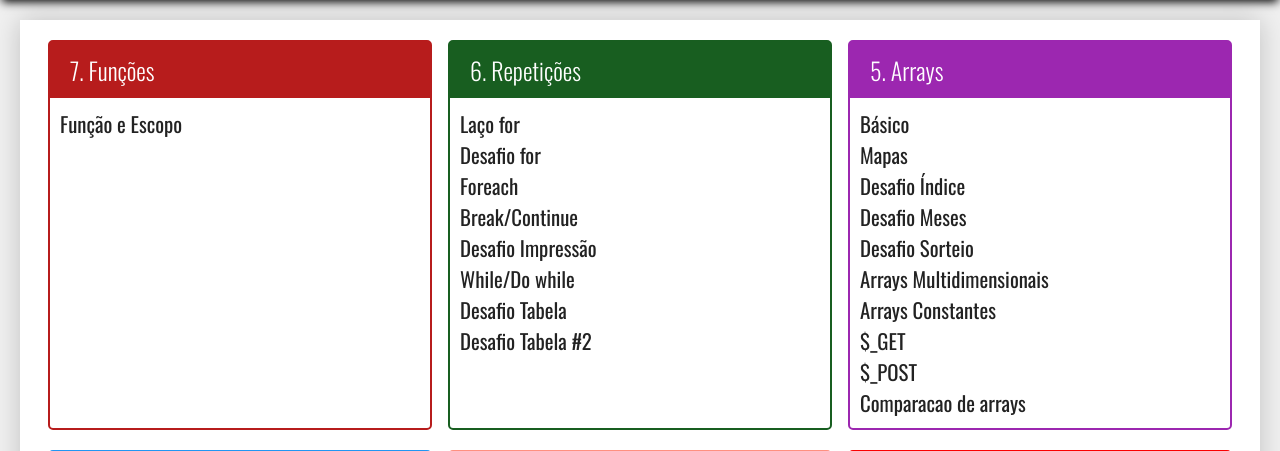
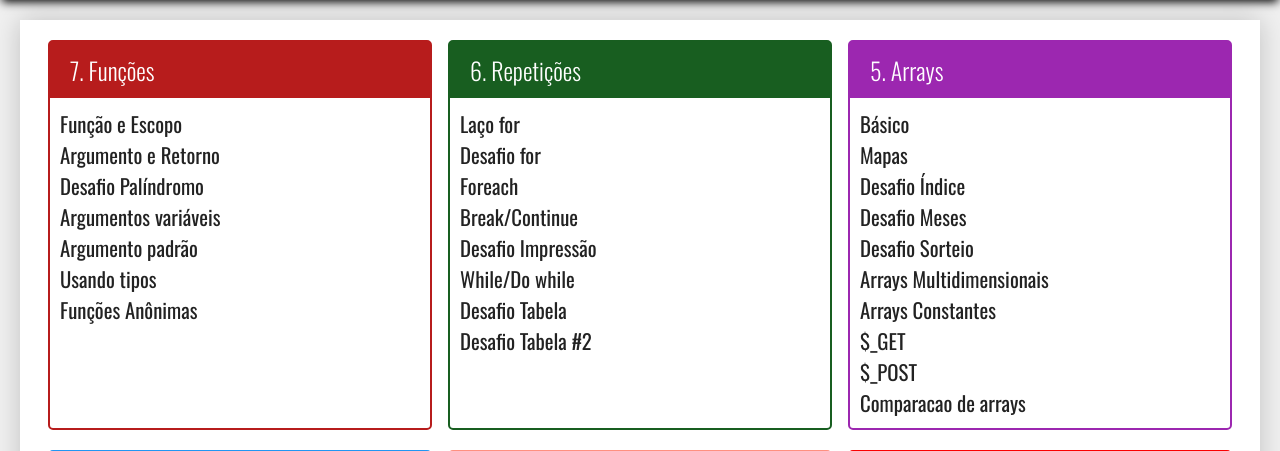
Before and after one commit to oliveiravz/curso-php, a PHP site: page / in a window 1280 px wide. Shown: the part 120-571 px from the top of the page. Run offline with PHP 8.4, Linux system fonts and the light colour scheme.

Commit message:
seg 5 out

```diff
--- a/funcoes/args_retorno.php
+++ b/funcoes/args_retorno.php
@@ -1,6 +1,8 @@
 <div class="titulo">Argumentos & Retorno</div>
 
 <?php
+
+// A função return é mais usada pq dá mais possibilidades de uso
 function obterMensagem() {
     return 'Seja bem vindo(a)!';
 }
@@ -32,6 +34,8 @@ function trocarValor($a, $novoValor) {
     $a = $novoValor;
 }
 
+
+// Por padrão passa o valor da variável de uma função por cópia e não por referencia
 $variavel = 1;
 trocarValor($variavel, 3);
 echo '<br>', $variavel;
--- a/funcoes/args_variaveis.php
+++ b/funcoes/args_variaveis.php
@@ -8,6 +8,8 @@ function soma($a, $b) {
 echo soma(14, 15) . '<br>';
 echo soma(6, 5, 4) . '<br>';
 
+
+// ...$numeros => Junta todos os valores dentro de um array
 function somaCompleta(...$numeros) {
     $soma = 0;
     foreach($numeros as $num) {
--- a/funcoes/palindromo.php
+++ b/funcoes/palindromo.php
@@ -18,6 +18,7 @@ echo palindromo('bola') . ' ';
 echo '<br>';
 
 function palindromoSimples($palavra) {
+    // strrev = string reverso
     return $palavra === strrev($palavra) ? 'Sim': 'Não';
 }
 
--- a/index.php
+++ b/index.php
@@ -24,6 +24,12 @@
                     <h3>7. Funções</h3>
                     <ul>
                         <li><a href="exercicio.php?dir=funcoes&file=escopo">Função e Escopo</a></li>
+                        <li><a href="exercicio.php?dir=funcoes&file=args_retorno">Argumento e Retorno</a></li>
+                        <li><a href="exercicio.php?dir=funcoes&file=palindromo">Desafio Palíndromo</a></li>
+                        <li><a href="exercicio.php?dir=funcoes&file=args_variaveis">Argumentos variáveis</a></li>
+                        <li><a href="exercicio.php?dir=funcoes&file=arg_padrao">Argumento padrão</a></li>
+                        <li><a href="exercicio.php?dir=funcoes&file=usando_tipos">Usando tipos</a></li>
+                        <li><a href="exercicio.php?dir=funcoes&file=anonimas">Funções Anônimas</a></li>
                     </ul>
                 </div>
                 <div class="modulo verde-escuro">
```
